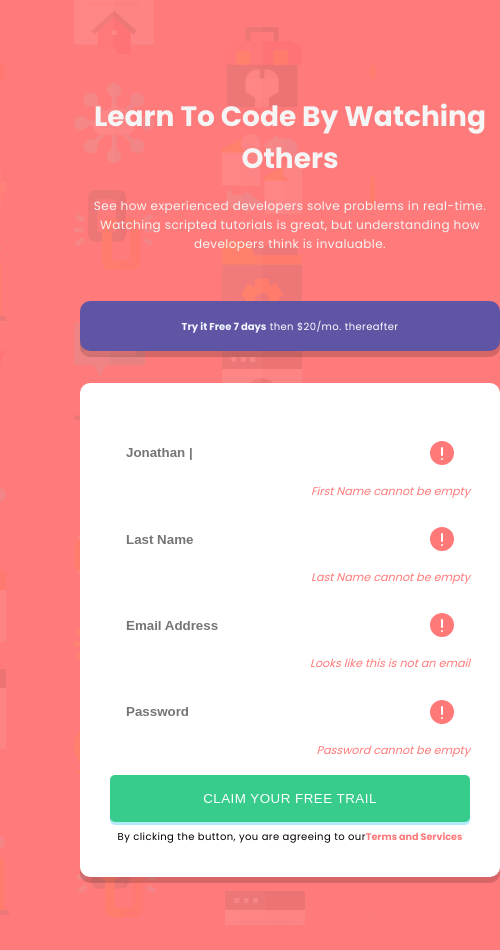
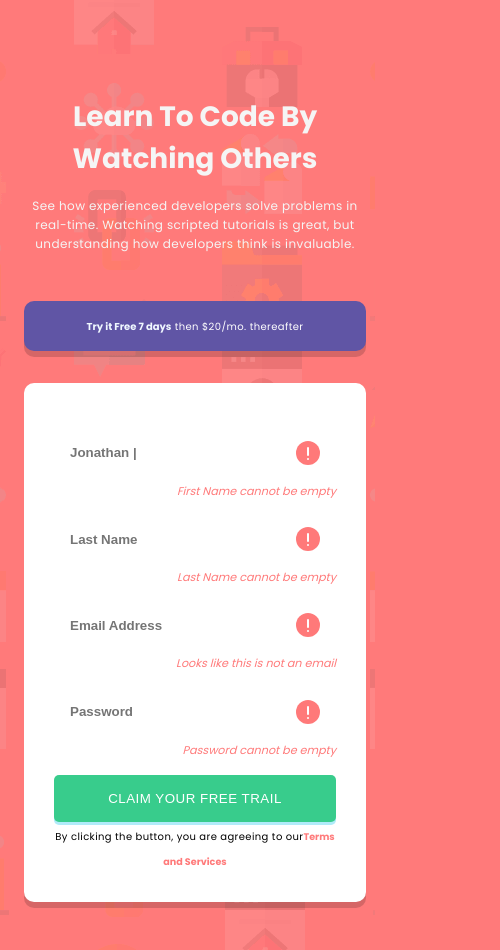
Before and after one commit to Reylwane/Responsible, a plain HTML site: page index.html in a window 390 px wide. Shown: the whole page, 500 px wide, since content can reach past the window. Before the commit the page ends 925 px from the top, so only its background shows below. Drawn offline with Linux system fonts and the light colour scheme.

Commit message:
Update style.css

```diff
--- a/style.css
+++ b/style.css
@@ -139,8 +139,7 @@ input:invalid~.error::after {
     'fm';
         text-align: center;
     margin: 0 1.5rem;
-   width:420px;
-    margin-left:80px;
+  ;
     }
   .description {
     padding-top: 6rem;
```
